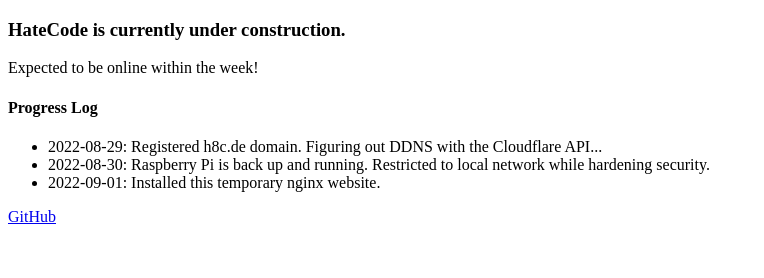
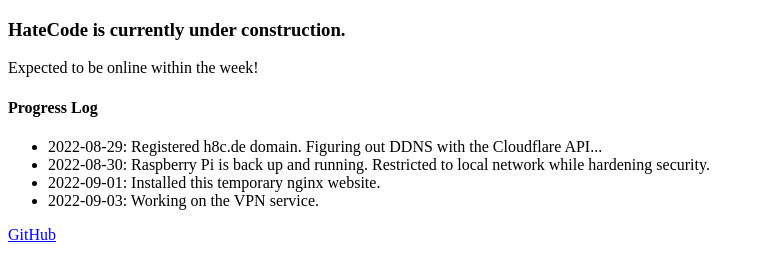
Before and after one commit to tedski999/septs, a plain HTML site: page site/www/index.html in a window 1280 px wide. Shown: the whole page, without its empty margins (0-764 px from the left). Drawn offline with Linux system fonts and the light colour scheme.

Commit message:
Update progress log

```diff
--- a/site/www/index.html
+++ b/site/www/index.html
@@ -13,6 +13,7 @@
 			<li>2022-08-29: Registered h8c.de domain. Figuring out DDNS with the Cloudflare API...</li>
 			<li>2022-08-30: Raspberry Pi is back up and running. Restricted to local network while hardening security.</li>
 			<li>2022-09-01: Installed this temporary nginx website.</li>
+			<li>2022-09-03: Working on the VPN service.</li>
 		</ul>
 		<a href="https://github.com/tedski999">GitHub</a>
 	</body>
```
